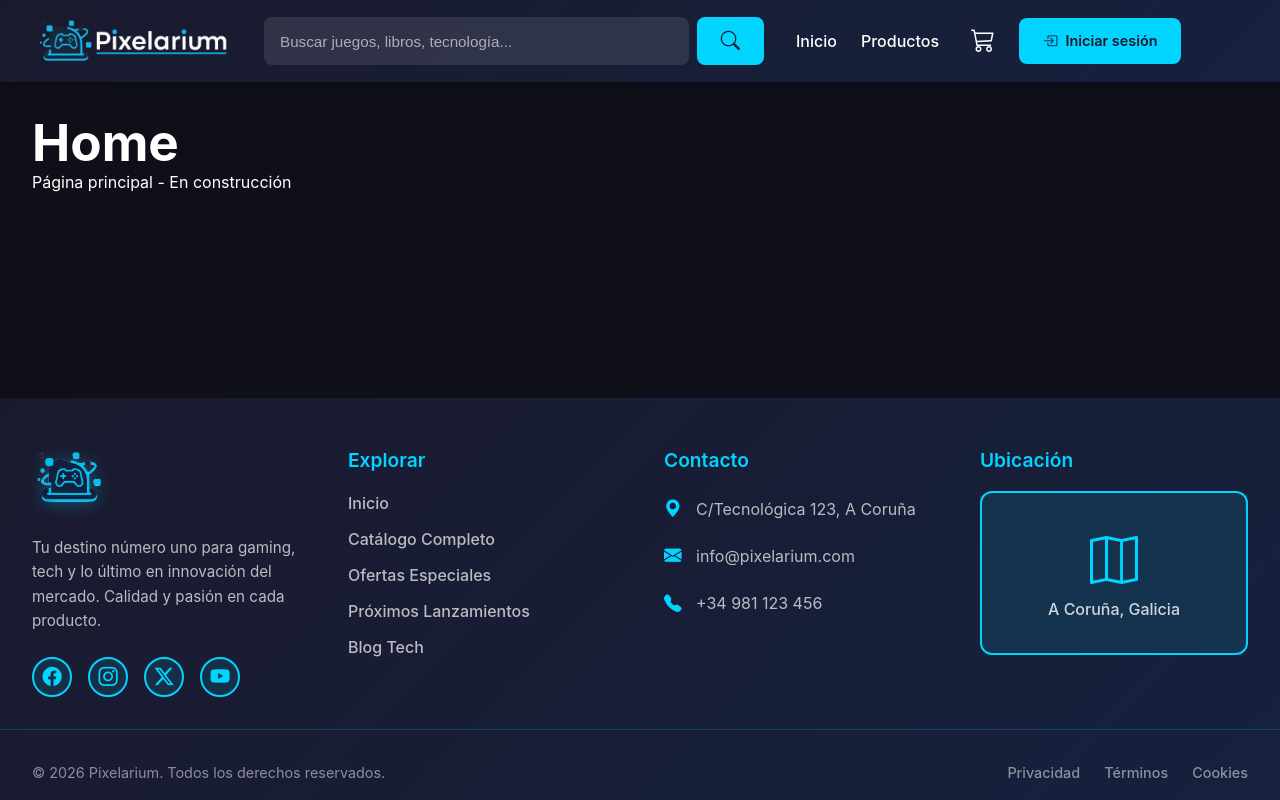
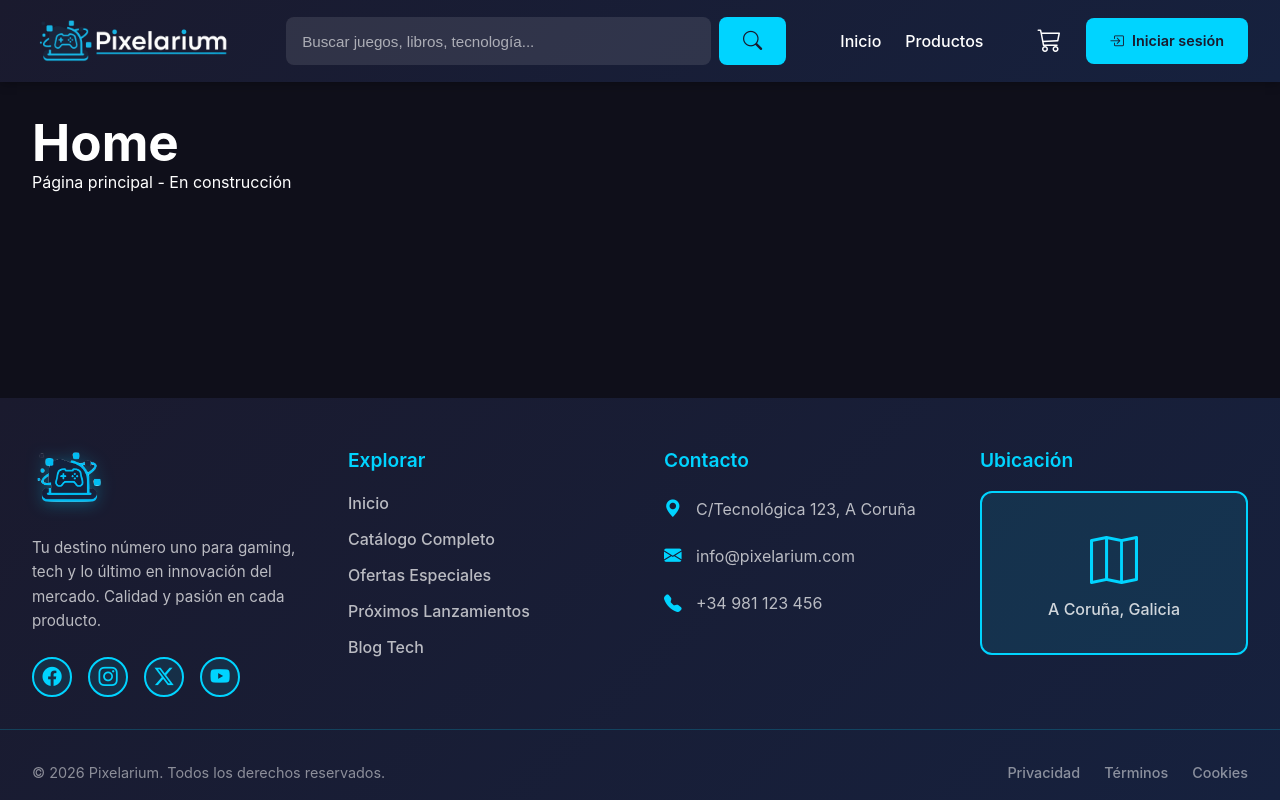
Before and after one commit to NaXeMate/Pixelarium, a React (Vite) app in the folder frontend/pixelarium/: page / in a window 1280 px wide. Built offline with nearby package versions, Linux system fonts and the light colour scheme.

Commit message:
feat: Adjustments made to guarantee the desired behavior of the search bar in the header

```diff
--- a/frontend/pixelarium/src/components/layout/header/header.css
+++ b/frontend/pixelarium/src/components/layout/header/header.css
@@ -9,11 +9,11 @@
 }
 
 .header-container {
-  max-width: 1400px;
-  margin: 0 auto;
+  width: 100%;
   padding: 0 2rem;
   display: flex;
   align-items: center;
+  justify-content: space-between;
   gap: 2rem;
 }
 
@@ -84,6 +84,7 @@
 .header-nav {
   display: flex;
   gap: 1.5rem;
+  flex-shrink: 0;
 }
 
 .nav-link {
@@ -93,6 +94,7 @@
   font-size: 1rem;
   position: relative;
   transition: color 0.3s;
+  white-space: nowrap;
 }
 
 .nav-link::after {
@@ -118,6 +120,7 @@
   display: flex;
   align-items: center;
   gap: 1.5rem;
+  flex-shrink: 0;
 }
 
 .cart-button {
@@ -190,10 +193,18 @@
   box-shadow: 0 4px 12px rgba(0, 212, 255, 0.3);
 }
 
+/* Wide screens — expand search bar */
+@media (min-width: 1370px) {
+  .header-search {
+    max-width: none;
+  }
+}
+
 /* Responsive */
 @media (max-width: 1024px) {
   .header-container {
     gap: 1rem;
+    padding: 0 1.5rem;
   }
 
   .header-search {
@@ -205,6 +216,7 @@
   .header-container {
     flex-wrap: wrap;
     gap: 1rem;
+    padding: 0 1rem;
   }
 
   .header-logo .logo-image {
```
